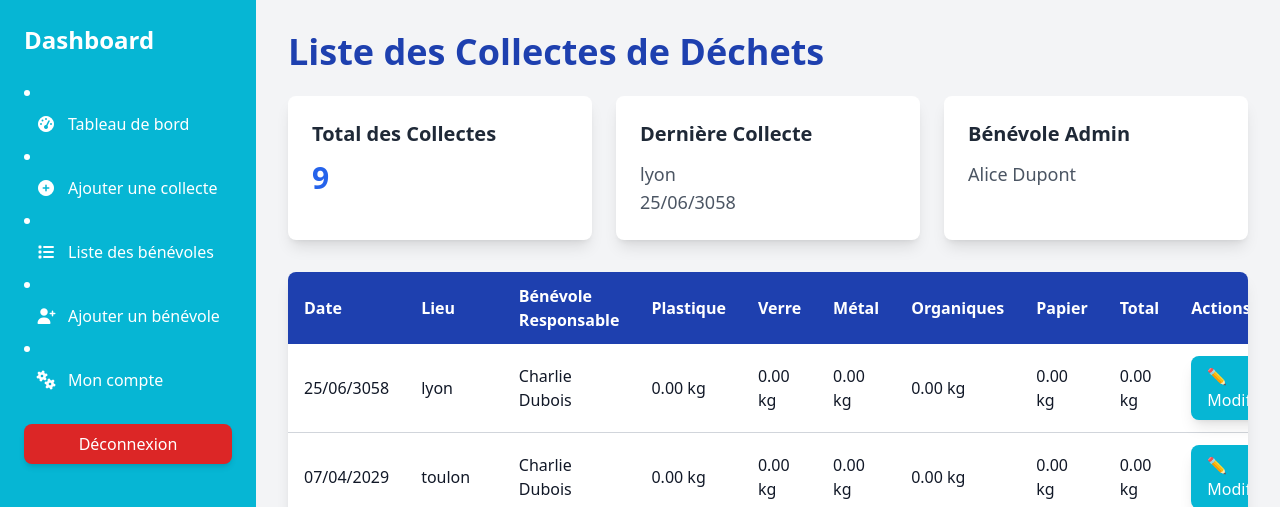
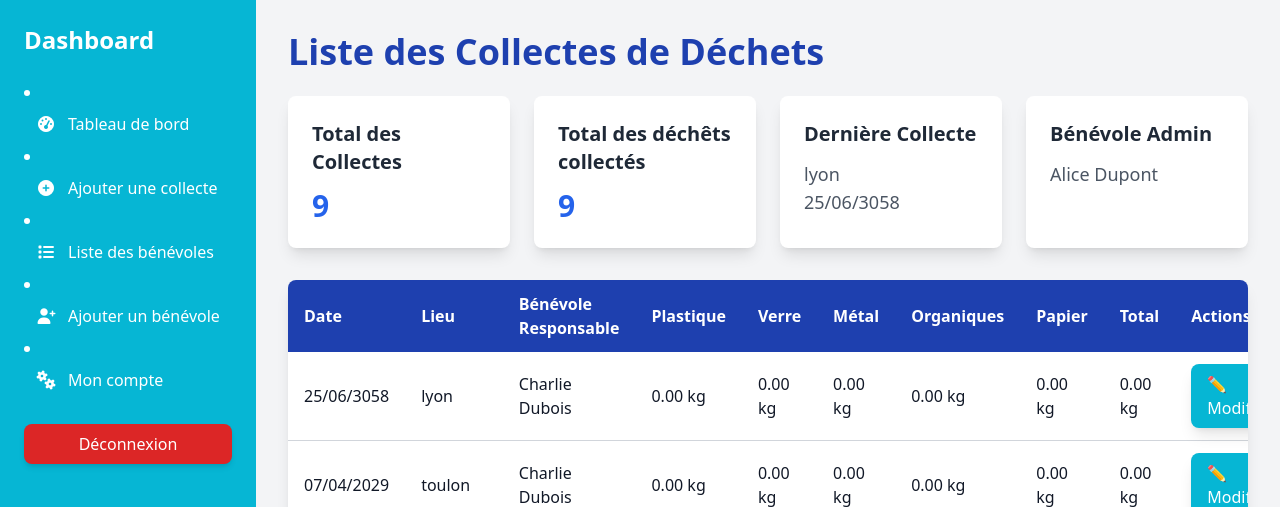
Before and after one commit to alex-adkl/projet_cleanSquad, a PHP site: page /collection_list.php in a window 1280 px wide. Shown: the top 507 px of the page. Run offline with PHP 8.4, Linux system fonts and the light colour scheme; data comes from the database, SQL or seed files in the repository; some libraries are stand-ins or nearby versions.

Commit message:
ajout carte collection_list

```diff
--- a/collection_list.php
+++ b/collection_list.php
@@ -69,10 +69,15 @@ error_reporting(E_ALL);
         <?php endif; ?>
 
         <!-- Cartes d'informations -->
-        <div class="grid grid-cols-1 sm:grid-cols-2 lg:grid-cols-3 gap-6 mb-8">
+        <div class="grid grid-cols-1 sm:grid-cols-2 lg:grid-cols-3 lg:grid-cols-4 gap-6 mb-8">
             <!-- Nombre total de collectes -->
             <div class="bg-white p-6 rounded-lg shadow-lg">
                 <h3 class="text-xl font-semibold text-gray-800 mb-3">Total des Collectes</h3>
+                <p class="text-3xl font-bold text-blue-600"><?= count($collectes) ?></p>
+            </div>
+             <!-- Nombre total de dechets collectés -->
+             <div class="bg-white p-6 rounded-lg shadow-lg">
+                <h3 class="text-xl font-semibold text-gray-800 mb-3">Total des déchêts collectés</h3>
                 <p class="text-3xl font-bold text-blue-600"><?= count($collectes) ?></p>
             </div>
             <!-- Dernière collecte -->
```
